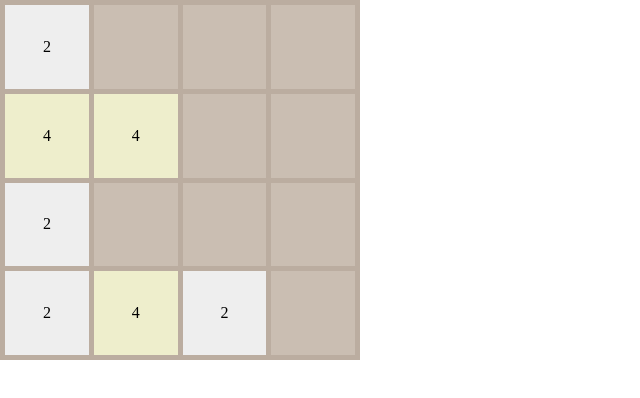
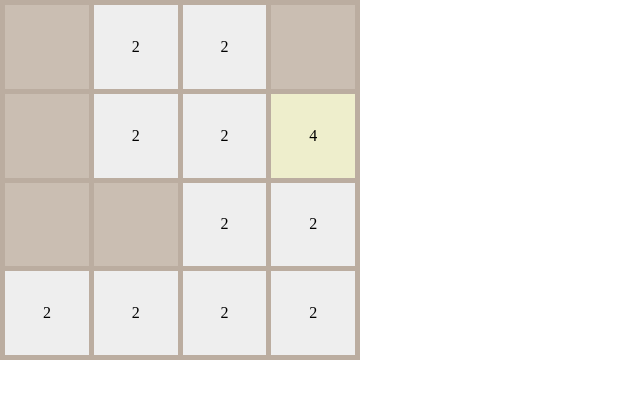
Before and after one commit to MarcioLV/2048-Game, a React app: page / in a window 1280 px wide. Shown: the top 398 px of the page, without its empty margins (0-640 px from the left). Built offline with nearby package versions, Linux system fonts and the light colour scheme.

Commit message:
left work

```diff
--- a/src/component/App.js
+++ b/src/component/App.js
@@ -8,9 +8,9 @@ import "./style/board.css";
 function App() {
   const [mainTable, setMainTable] = useState([
     [
-      { value: 0, moveX: 0, moveY: 0, new: ""},
+      { value: 0, moveX: 0, moveY: 0, new: "" },
       { value: 2, moveX: 0, moveY: 0, new: "" },
-      { value: 0, moveX: 0, moveY: 0, new: "" },
+      { value: 2, moveX: 0, moveY: 0, new: "" },
       { value: 0, moveX: 0, moveY: 0, new: "" },
     ],
     [
@@ -21,15 +21,15 @@ function App() {
     ],
     [
       { value: 0, moveX: 0, moveY: 0, new: "" },
+      { value: 0, moveX: 0, moveY: 0, new: "" },
       { value: 2, moveX: 0, moveY: 0, new: "" },
-      { value: 0, moveX: 0, moveY: 0, new: "" },
-      { value: 0, moveX: 0, moveY: 0, new: "" },
+      { value: 2, moveX: 0, moveY: 0, new: "" },
     ],
     [
       { value: 2, moveX: 0, moveY: 0, new: "" },
-      { value: 4, moveX: 0, moveY: 0, new: "" },
       { value: 2, moveX: 0, moveY: 0, new: "" },
-      { value: 0, moveX: 0, moveY: 0, new: "" },
+      { value: 2, moveX: 0, moveY: 0, new: "" },
+      { value: 2, moveX: 0, moveY: 0, new: "" },
     ],
   ]);
   const [config, setConfig] = useState({
@@ -37,9 +37,9 @@ function App() {
   });
   // const [transition, setTransition] = useState([]);
 
-  useEffect(() => {
-    listenerKey({ event: { code: "Left" }, table: mainTable });
-  }, []);
+  // useEffect(() => {
+  //   listenerKey({ event: { code: "Left" }, table: mainTable });
+  // }, []);
 
   useEffect(() => {
     document.addEventListener("keydown", (event) =>
@@ -48,37 +48,17 @@ function App() {
   }, []);
 
   const listenerKey = ({ event, table }) => {
-    let newTable = copyTable(table);
-
-    const movedTable = moveTable(event, table);
+    const movedTable = joinTable(event, table);
+    if(movedTable === "error"){
+      return
+    }
     setMainTable([].concat(table));
+    console.log("table", table);
+    console.log("movedTable", movedTable);
     setTimeout(() => {
       setMainTable(movedTable);
-      setTimeout(() => {
-        const joinedTable = joinTable(event, movedTable);
-        // console.log("joined", joinedTable);
-        const moved1Table = moveTable(event, joinedTable, movedTable);
-        setMainTable([].concat(movedTable));
-        setTimeout(() => {
-          setMainTable(moved1Table)
-        }, config.timeAnimation);
-      }, 20);
     }, config.timeAnimation);
-    // console.log("moved2", moved1Table);
-    // console.log("moved", movedTable);
-    // setTimeout(() => {
-    //   setMainTable(moved1Table);
-    // }, config.timeAnimation);
   };
-
-  // const createTable = ({ rowLength, colLength }) => {
-  //   let newTable = [];
-  //   for (let row = 0; row < rowLength; row++) {
-  //     newTable[row] = Array(colLength);
-  //   }
-  //   console.log("new", newTable);
-  //   return newTable;
-  // };
 
   const copyTable = (table) => {
     return table.map((fila) => {
@@ -88,54 +68,43 @@ function App() {
     });
   };
 
-  const fillTableRow = (newTableRow, rowLength) => {
-    const newRowLength = newTableRow.length;
-    return newTableRow
-      .concat(Array(rowLength - newRowLength))
-      .fill({ value: 0, moveX: 0, moveY: 0, new: "" }, newRowLength, rowLength);
-  };
-
-  const moveTable = (event, table, prevTable) => {
-    switch (event.code) {
-      case "ArrowLeft":
-      case "Left":
-        return moveToLeft(table, prevTable);
-    }
-  };
-
   const joinTable = (event, table) => {
     switch (event.code) {
       case "ArrowLeft":
       case "Left":
         return joinFromLeft(table);
+      default:
+        return "error"
     }
   };
 
-  const moveToLeft = (table, prevTable) => {
-    const colLength = table.length;
-    const rowLength = table[0].length;
-    let newTable = [];
+  const moveToLeft = (table, newTable) => {
+    const colLength = newTable.length;
+    const rowLength = newTable[0].length;
     for (let row = 0; row < colLength; row++) {
-      newTable[row] = [];
+      let moveObject = 0;
+      let moveX = 0;
       for (let col = 0; col < rowLength; col++) {
-        let number = table[row][col].value;
-        if (number !== 0) {
-          const newRowLength = newTable[row].push({
-            value: number,
-            moveX: 0,
-            moveY: 0,
-            new: table[row][col].new
-          });
-          const newColIndex = newRowLength - 1;
-          if (prevTable) {
-            prevTable[row][col].moveX += newColIndex - col;
-          } else {
-            table[row][col].moveX += newColIndex - col;
+        let object = newTable[row][col];
+        if (object.value !== 0) {
+          if (moveObject !== 0) {
+            //cambiar la posicion del valor en newTable
+            newTable[row][col - moveObject] = { ...object };
+            newTable[row][col] = { value: 0, moveX: 0, moveY: 0, new: "" };
+            //cambiar la moveX en table en todos los valores que le siguen
+            for (let index = col; index < rowLength; index++) {
+              table[row][index].moveX -= moveX;
+            }
           }
+          moveX = 0;
+        } else {
+          moveX += 1;
+          moveObject += 1;
         }
       }
-      newTable[row] = fillTableRow(newTable[row], rowLength);
+      // newTable[row] = fillTableRow(newTable[row], rowLength);
     }
+    // return joinFromLeft(table, newTable);
     return newTable;
   };
 
@@ -151,11 +120,11 @@ function App() {
           newTable[row][col].value *= 2;
           newTable[row][col].new = "new";
           newTable[row][col + 1].value = 0;
-          table[row][col + 1].moveX = -1;
+          table[row][col + 1].moveX -= 1;
         }
       }
     }
-    return newTable;
+    return moveToLeft(table, newTable);
   };
 
   //----BOARD-----------------------
@@ -180,18 +149,21 @@ function App() {
             let transform = moveX !== 0 ? `translateX(${moveX}%)` : "none";
             // console.log(object.value, moveX);
             const transition =
-            moveX !== 0 ? `${config.timeAnimation / 1000}s` : "none";
-            const newItem = object.new ? "item-new" : ""
-            let styleItem = {
-              transform: transform,
-              transition: transition,
-            };
-            if (moveX !== 0) {
-              console.log(object.value, styleItem);
-            }
+              moveX !== 0 ? `${config.timeAnimation / 1000}s` : "none";
+            // const newItem = object.new ? "item-new" : "";
+            let styleItem =
+              transition === "none"
+                ? {}
+                : {
+                    transform: transform,
+                    transition: transition,
+                  };
+            // if (moveX !== 0) {
+            //   console.log(object.value, styleItem);
+            // }
             return (
               <div className="item-container" key={indiceItem}>
-                <div className={`item item-${value} ${newItem}`} style={styleItem}>
+                <div className={`item item-${value}`} style={styleItem}>
                   {value}
                 </div>
               </div>
--- a/src/component/style/Board.css
+++ b/src/component/style/Board.css
@@ -29,7 +29,8 @@
 }
 
 .item-new{
-  transition: 5s;
+  transition: 1s;
+
 }
 /* .itemMove{
   transform: translate(100%);
```
